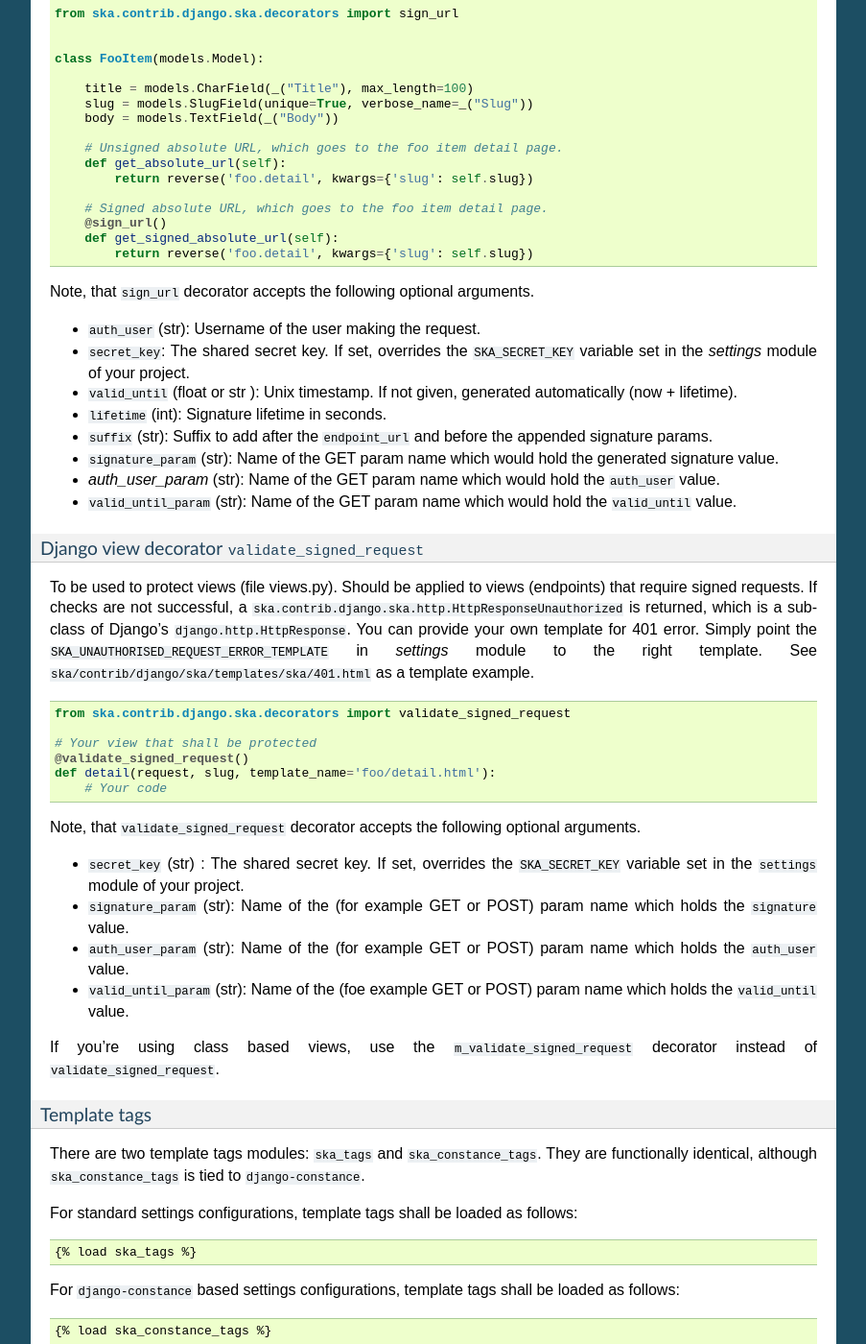
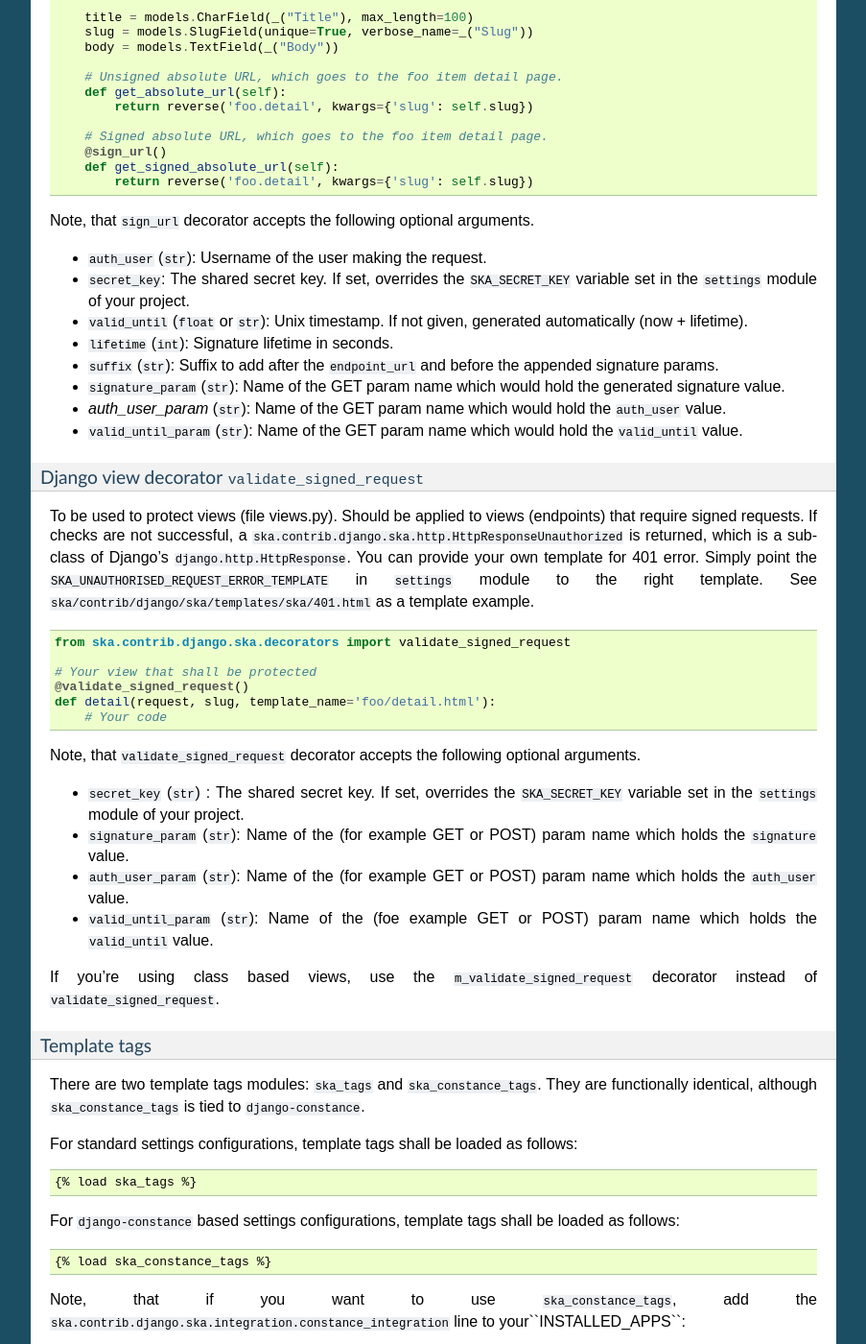
Before and after one commit to barseghyanartur/ska, a Sphinx documentation site: the page built from docs/index.rst, in a window 1280 px wide and 1400 px high, scrolled down 11189 px. Shown: the whole window at 96% size, without its empty margins (198-1101 px from the left). Built offline with Sphinx 7.4.7, drawn with Linux system fonts in a browser that asks for light colours; pages that are not in the unit, such as notebooks, are missing from menus; some of the changed text lies outside the part shown.

Commit message:
Clean up docs

```diff
--- a/docs/index.rst
+++ b/docs/index.rst
@@ -123,17 +123,11 @@ Latest stable version from PyPI:
 
     pip install ska
 
-or latest stable version from BitBucket:
+or latest development version from GitHub.
 
 .. code-block:: sh
 
-    pip install https://bitbucket.org/barseghyanartur/ska/get/stable.tar.gz
-
-or latest stable version from GitHub.
-
-.. code-block:: sh
-
-    pip install https://github.com/barseghyanartur/ska/archive/stable.tar.gz
+    pip install https://github.com/barseghyanartur/ska/archive/master.tar.gz
 
 Usage examples
 ==============
@@ -311,11 +305,11 @@ vary from what's used in your framework (unless you use Django).
 The ``validate_signed_request_data`` produces a
 ``ska.SignatureValidationResult`` object, which holds the following data.
 
-- ``result`` (bool): True if data is valid. False otherwise.
-- ``reason`` (list): List of strings, indicating validation errors. Empty list
+- ``result`` (``bool``): True if data is valid. False otherwise.
+- ``reason`` (``list``): List of strings, indicating validation errors. Empty list
   in case if ``result`` is True.
 
-Default name of the (GET) param holding the signature value is `signature`.
+Default name of the (GET) param holding the signature value is ``signature``.
 If you want it to be different, provide a ``signature_param`` argument to
 ``validate_signed_request_data`` function.
 
@@ -553,7 +547,7 @@ Django integration
 ------------------
 ``ska`` comes with Django model- and view-decorators for producing signed URLs
 and and validating the endpoints, as well as with authentication backend,
-which allows password-less login into Django web site using `ska` generated
+which allows password-less login into Django web site using ``ska`` generated
 signature tokens. There's also a template tag for signing URLs.
 
 Demo
@@ -587,7 +581,7 @@ Django admin interface:
 
 Configuration
 ~~~~~~~~~~~~~
-Secret key (str) must be defined in `settings` module of your project.
+Secret key (``str``) must be defined in ``settings`` module of your project.
 
 .. code-block:: python
 
@@ -596,12 +590,12 @@ Secret key (str) must be defined in `settings` module of your project.
 The following variables can be overridden in ``settings`` module of your
 project.
 
-- ``SKA_UNAUTHORISED_REQUEST_ERROR_MESSAGE`` (str): Plain text error message.
+- ``SKA_UNAUTHORISED_REQUEST_ERROR_MESSAGE`` (``str``): Plain text error message.
   Defaults to "Unauthorised request. {0}".
-- ``SKA_UNAUTHORISED_REQUEST_ERROR_TEMPLATE`` (str): Path to 401 template that
+- ``SKA_UNAUTHORISED_REQUEST_ERROR_TEMPLATE`` (``str``): Path to 401 template that
   should be rendered in case of 401
   responses. Defaults to empty string (not provided).
-- ``SKA_AUTH_USER`` (str): The ``auth_user`` argument for ``ska.sign_url``
+- ``SKA_AUTH_USER`` (``str``): The ``auth_user`` argument for ``ska.sign_url``
   function. Defaults to "ska-auth-user".
 
 See the working `example project
@@ -764,20 +758,20 @@ be viewed by authorised parties only. You would then use
 
 Note, that ``sign_url`` decorator accepts the following optional arguments.
 
-- ``auth_user`` (str): Username of the user making the request.
+- ``auth_user`` (``str``): Username of the user making the request.
 - ``secret_key``: The shared secret key. If set, overrides
-  the ``SKA_SECRET_KEY`` variable set in the `settings` module of your
+  the ``SKA_SECRET_KEY`` variable set in the ``settings`` module of your
   project.
-- ``valid_until`` (float or str ): Unix timestamp. If not given, generated
+- ``valid_until`` (``float`` or ``str``): Unix timestamp. If not given, generated
   automatically (now + lifetime).
-- ``lifetime`` (int): Signature lifetime in seconds.
-- ``suffix`` (str): Suffix to add after the ``endpoint_url`` and before the
+- ``lifetime`` (``int``): Signature lifetime in seconds.
+- ``suffix`` (``str``): Suffix to add after the ``endpoint_url`` and before the
   appended signature params.
-- ``signature_param`` (str): Name of the GET param name which would hold the
+- ``signature_param`` (``str``): Name of the GET param name which would hold the
   generated signature value.
-- `auth_user_param` (str): Name of the GET param name which would hold
+- `auth_user_param` (``str``): Name of the GET param name which would hold
   the ``auth_user`` value.
-- ``valid_until_param`` (str): Name of the GET param name which would hold
+- ``valid_until_param`` (``str``): Name of the GET param name which would hold
   the ``valid_until`` value.
 
 Django view decorator ``validate_signed_request``
@@ -787,7 +781,7 @@ views (endpoints) that require signed requests. If checks are not successful,
 a ``ska.contrib.django.ska.http.HttpResponseUnauthorized`` is returned, which
 is a subclass of Django's ``django.http.HttpResponse``. You can provide your
 own template for 401 error. Simply point the
-``SKA_UNAUTHORISED_REQUEST_ERROR_TEMPLATE`` in `settings` module to the right
+``SKA_UNAUTHORISED_REQUEST_ERROR_TEMPLATE`` in ``settings`` module to the right
 template. See ``ska/contrib/django/ska/templates/ska/401.html`` as a template
 example.
 
@@ -803,14 +797,14 @@ example.
 Note, that ``validate_signed_request`` decorator accepts the following optional
 arguments.
 
-- ``secret_key`` (str) : The shared secret key. If set, overrides
+- ``secret_key`` (``str``) : The shared secret key. If set, overrides
   the ``SKA_SECRET_KEY`` variable  set in the ``settings`` module of your
   project.
-- ``signature_param`` (str): Name of the (for example GET or POST) param name
+- ``signature_param`` (``str``): Name of the (for example GET or POST) param name
   which holds the ``signature`` value.
-- ``auth_user_param`` (str): Name of the (for example GET or POST) param name
+- ``auth_user_param`` (``str``): Name of the (for example GET or POST) param name
   which holds the ``auth_user`` value.
-- ``valid_until_param`` (str): Name of the (foe example GET or POST) param
+- ``valid_until_param`` (``str``): Name of the (foe example GET or POST) param
   name which holds the ``valid_until`` value.
 
 If you're using class based views, use the ``m_validate_signed_request``
@@ -914,7 +908,7 @@ At the moment there are two backends implemented:
 
 - `SkaAuthenticationBackend`_: Uses standard Django settings.
 - `SkaAuthenticationConstanceBackend`_: Relies on dynamic settings
-  functionality provided by `django-constance`.
+  functionality provided by ``django-constance``.
 
 By default, number of logins using the same token is not limited. If you wish
 that single tokens become invalid after first use, set the following variables
@@ -1002,7 +996,7 @@ and based on that, add the user to the group in the callback.
 The callback is a path qualifier of the callback function. Considering the
 example above, it would be ``my_app.ska_callbacks.my_callback``.
 
-Prefix names of each callback variable with `SKA_` in your projects' settings
+Prefix names of each callback variable with ``SKA_`` in your projects' settings
 module.
 
 Example:
@@ -1271,14 +1265,14 @@ Permission classes
 For protecting views without actually being authenticated into the system,
 specific permission classes are implemented (for both plan settings and
 provider settings, as well as both plain- and provider-settings work in
-combination with `django-constance` package).
+combination with ``django-constance`` package).
 
 The following permission classes are implemented:
 
-- SignedRequestRequired
-- ProviderSignedRequestRequired
-- ConstanceSignedRequestRequired
-- ConstanceProviderSignedRequestRequired
+- ``SignedRequestRequired``
+- ``ProviderSignedRequestRequired``
+- ``ConstanceSignedRequestRequired``
+- ``ConstanceProviderSignedRequestRequired``
 
 **ProviderSignedRequestRequired example**
 
@@ -1331,7 +1325,7 @@ Requests are signed the same way. Sample code:
 JWT tokens for authentication
 +++++++++++++++++++++++++++++
 For obtaining JWT tokens for authentication. Also works with
-`django-constance`.
+``django-constance``.
 
 **settings example**
 
```
Also changed, not shown: other parts of docs/index.rst (+31 -31 lines), README.rst (+62 -68 lines).
